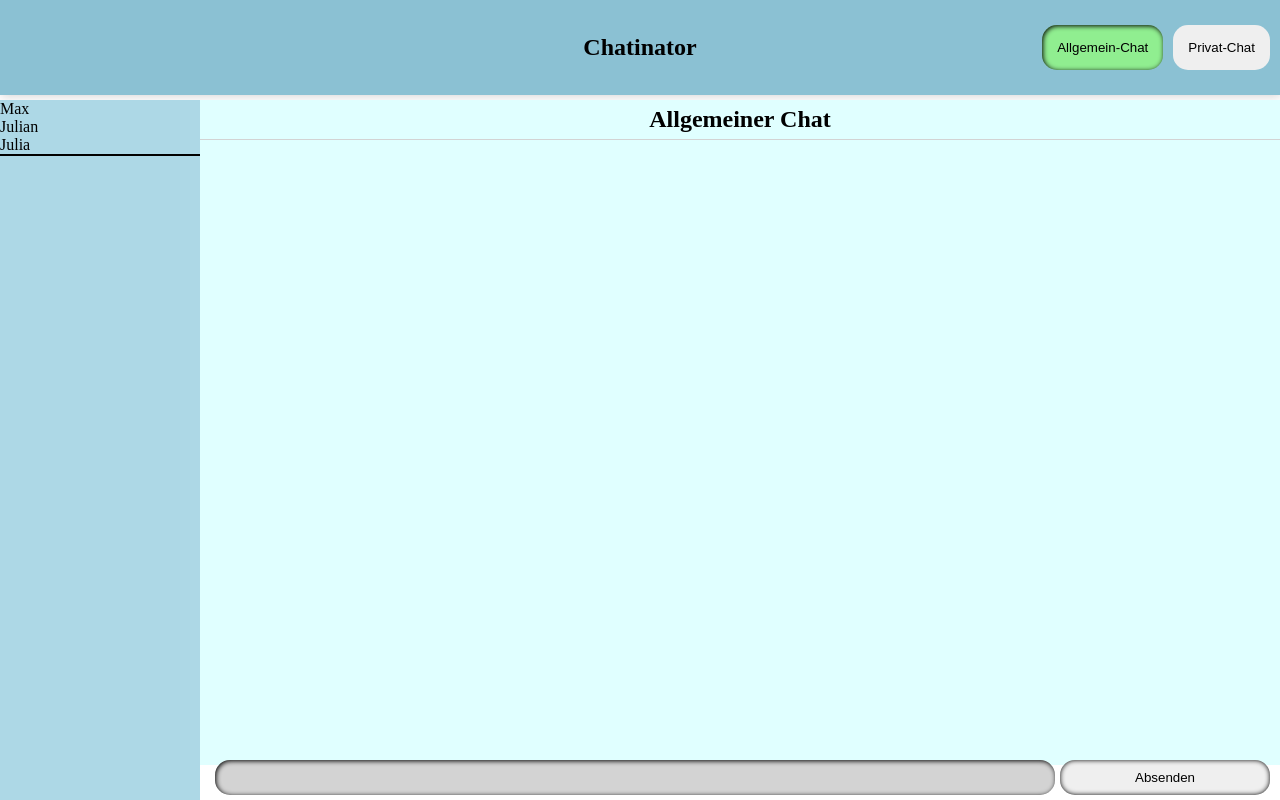
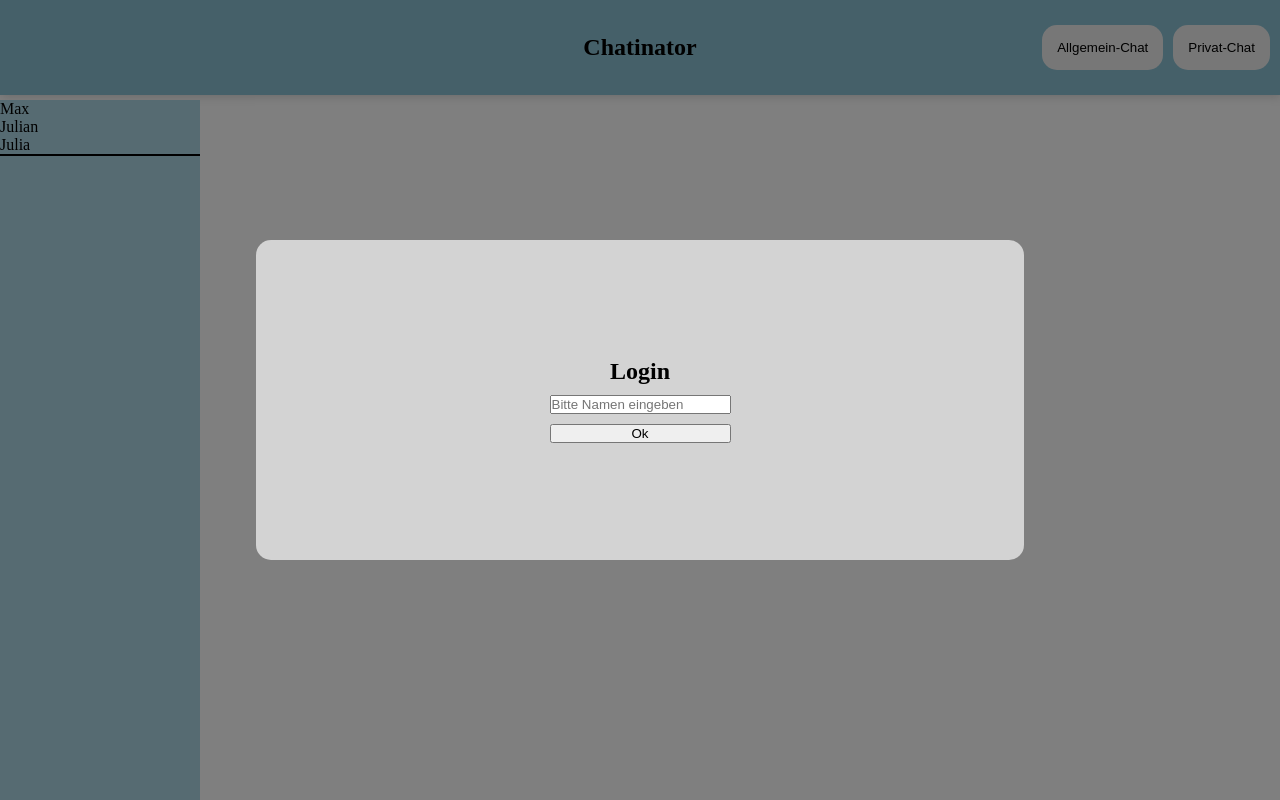
Before and after one commit to ManuelMannhold/ng-chat, an Angular app: page / in a window 1280 px wide. Before the commit this address led to /chat. Built offline with nearby package versions, Linux system fonts and the light colour scheme.

Commit message:
add login-screen for name input

```diff
--- a/src/app/app.routes.ts
+++ b/src/app/app.routes.ts
@@ -1,9 +1,11 @@
 import { Routes } from '@angular/router';
 import { ChatRoom } from './core/chat/chat-room/chat-room';
 import { PrivateChat } from './core/chat/private-chat/private-chat';
+import { Login } from './login/login';
 
 export const routes: Routes = [
-  { path: '', redirectTo: '/chat', pathMatch: 'full' },
+  { path: '', component: Login },
+  { path: 'toChat', component: ChatRoom, pathMatch: 'full' },
   { path: 'chat', component: ChatRoom },
   { path: 'private', component: PrivateChat },
 ];
--- /dev/null
+++ b/src/app/login/login.html
@@ -0,0 +1,9 @@
+<main>
+  <section>
+    <form>
+      <h1>Login</h1>
+      <input type="text" placeholder="Bitte Namen eingeben" />
+      <button routerLink="/toChat">Ok</button>
+    </form>
+  </section>
+</main>
--- /dev/null
+++ b/src/app/login/login.scss
@@ -0,0 +1,31 @@
+main {
+  position: fixed;
+  top: 0;
+  left: 0;
+  right: 0;
+  bottom: 0;
+  width: 100%;
+  height: 100vh;
+  display: flex;
+  flex-direction: column;
+  justify-content: center;
+  align-items: center;
+  background-color: rgba(0, 0, 0, 0.5);
+}
+
+section {
+  width: 60%;
+  height: 40vh;
+  display: flex;
+  justify-content: space-evenly;
+  align-items: center;
+  background-color: lightgrey;
+  border-radius: 15px;
+}
+
+form {
+  display: flex;
+  flex-direction: column;
+  gap: 10px;
+  text-align: center;
+}
```
Also changed, not shown: src/app/login/login.ts (added, +11 -0 lines), 1 other file (tests, documents, lock files or other folders).
